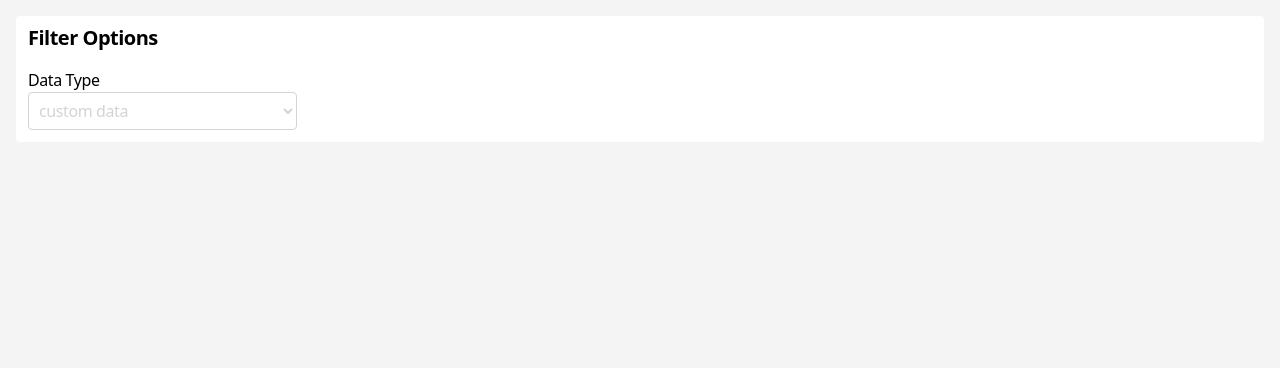
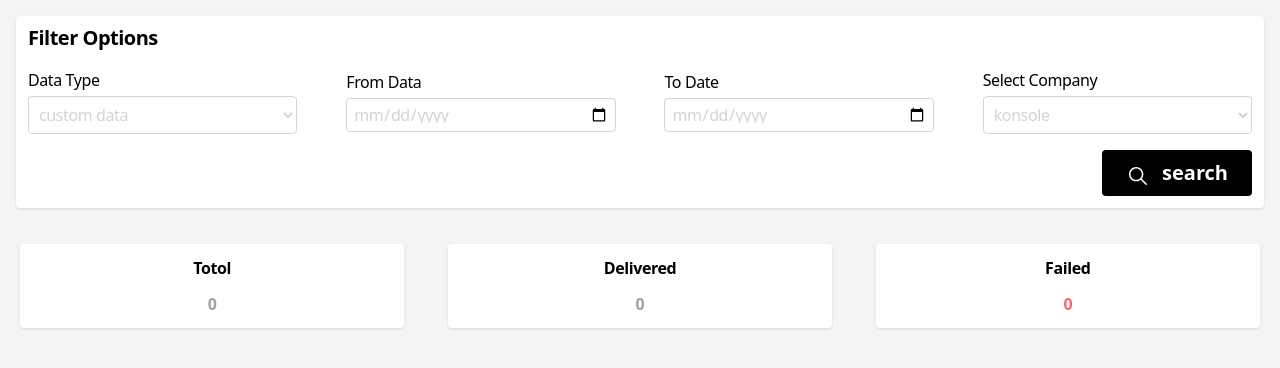
Before and after one commit to Annu12348/task2, a React (Vite) app: page / in a window 1280 px wide. Shown: the top 368 px of the page. Built offline with nearby package versions, Linux system fonts and the light colour scheme.

Commit message:
total searching completed

```diff
--- a/package.json
+++ b/package.json
@@ -11,8 +11,11 @@
   },
   "dependencies": {
     "@tailwindcss/vite": "^4.1.12",
+    "axios": "^1.11.0",
     "react": "^19.1.0",
     "react-dom": "^19.1.0",
+    "react-icon": "^1.0.0",
+    "react-icons": "^5.5.0",
     "tailwindcss": "^4.1.12"
   },
   "devDependencies": {
--- a/src/components/Task.jsx
+++ b/src/components/Task.jsx
@@ -1,21 +1,135 @@
-import React from "react";
+import React, { useState } from "react";
+import { IoIosSearch } from "react-icons/io";
+import axios from "axios"
 
 const Task = () => {
+  const [toDate, setToDate] = useState("");
+  const [fromDate, setFromDate] = useState("");
+  const [company, setCompany] = useState("konsole");
+  const [custom, setCustom] = useState("custom data");
+  const [apiData, setApiData] = useState()
+  const [delivery, setDelivery ] = useState(0)
+  const [otherTotal, setOtherTotal ] = useState(0)
+  const [fail, setFail ] = useState(0)
+
+  const url = `https://smsc.datagenit.com/apismpp/v1/report.php?user_id=1&method=summarynew&date_from=${fromDate}&date_to=${toDate}&search_user_id=${company}&token=b8860908f2cf45f721a40d23f2e291f9&user_type=Admin`;
+
+  const exampletestApi = async () => {
+    try{
+      const response = await axios.get(url)
+      const ApiData = response.data.data
+      setApiData(ApiData)
+
+      let other = 0;
+      let delivered = 0;
+      let failed = 0;
+
+      Object.values(ApiData).forEach(date => {
+        Object.values(date).forEach(senders => {
+          Object.values(senders).forEach(sender => {
+            delivered += parseInt(sender.delivered || 0)
+            other += parseInt(sender.other || 0)
+            failed += parseInt(sender.failed || 0)
+          })
+        })
+      })
+
+      setDelivery(delivered);
+      setOtherTotal(other);
+      setFail(failed)
+
+    } catch (error) {
+      console.log(error)
+    }
+  }
+
+  const clickedHandler = () => {
+    exampletestApi();
+    //setToDate("");
+    //setFromDate("");
+
+  };
+
+
   return (
     <div className="bg-zinc-100 w-full min-h-full p-4">
-      <div className="bg-white rounded p-3">
+      <div className="bg-white rounded p-3 shadow">
         <h1 className="text-xl capitalize font-semibold tracking-tight leading-none">
           filter options
         </h1>
-        <div className="mt-6">
-          <div className="flex flex-col gap-1 w-[22%]  ">
+        <div className="mt-6 md:flex items-center justify-between">
+          <div className="flex flex-col gap-1 md:w-[22%]  ">
             <label className="text-md capitalize tracking-tight leading-none">
               data type
             </label>
-            <select className="border p-1.5 outline-none  border-zinc-300 text-zinc-300 tracking-tight leading-none rounded">
-              <option>custom data</option>
+            <select
+              value={custom}
+              onChange={(e) => setCustom(e.target.value)}
+              className="border p-1.5 mt-1 outline-none  border-zinc-300 text-zinc-300 tracking-tight leading-none rounded"
+            >
+              <option value="custom data">custom data</option>
             </select>
           </div>
+          <div className="flex flex-col gap-1 md:w-[22%] md:mt-0 mt-8  ">
+            <label className="text-md capitalize tracking-tight leading-none">
+              from data
+            </label>
+            <input
+              value={fromDate}
+              onChange={(e) => setFromDate(e.target.value)}
+              className="border p-1.5 mt-1 outline-none  border-zinc-300 text-zinc-300 tracking-tight leading-none rounded"
+              type="date"
+            />
+          </div>
+          <div className="flex flex-col gap-1 md:w-[22%] md:mt-0 mt-8  ">
+            <label className="text-md capitalize tracking-tight leading-none">
+              to date
+            </label>
+            <input
+              className="border p-1.5 mt-1 outline-none  border-zinc-300 text-zinc-300 tracking-tight leading-none rounded"
+              type="date"
+              value={toDate}
+              onChange={(e) => setToDate(e.target.value)}
+            />
+          </div>
+          <div className="flex flex-col gap-1 md:w-[22%] md:mt-0 mt-8  ">
+            <label className="text-md capitalize tracking-tight leading-none">
+              select company
+            </label>
+            <select
+              value={company}
+              onChange={(e) => setCompany(e.target.value)}
+              className="border p-1.5 mt-1 outline-none  border-zinc-300 text-zinc-300 tracking-tight leading-none rounded"
+            >
+              <option value="konsole">konsole</option>
+            </select>
+          </div>
+        </div>
+        <div className="flex items-center justify-end md:mt-4 mt-6">
+          <button
+            onClick={clickedHandler}
+            className="bg-black  hover:bg-blue-500 text-white flex font-semibold items-center justify-center px-6 py-2 rounded text-xl gap-3 "
+          >
+            <span className="mt-1.5 text-2xl">
+              <IoIosSearch />
+            </span>
+            search
+          </button>
+        </div>
+      </div>
+
+      <div className="w-full p-1 mt-8 flex items-center justify-between ">
+        <div className="w-[31%] p-4 capitalize font-semibold tracking-tight leading-none bg-white shadow rounded flex items-center justify-center flex-col ">
+          <h1 className="">totol</h1>
+          <span className="mt-5 text-zinc-400 ">{otherTotal}</span>
+        </div>
+        <div className="w-[31%] p-4 capitalize font-semibold tracking-tight leading-none bg-white shadow rounded flex items-center justify-center flex-col ">
+          <h1 className="">Delivered</h1>
+          <span className="mt-5 text-zinc-400 ">{delivery}</span>
+        </div>
+        <div className="w-[31%] p-4 capitalize font-semibold tracking-tight leading-none bg-white shadow rounded flex items-center justify-center flex-col ">
+          <h1 className="">Failed</h1>
+          <span className="mt-5 text-red-400 ">{fail}</span>
         </div>
       </div>
     </div>
```
Also changed, not shown: 1 other file (tests, documents, lock files or other folders).
